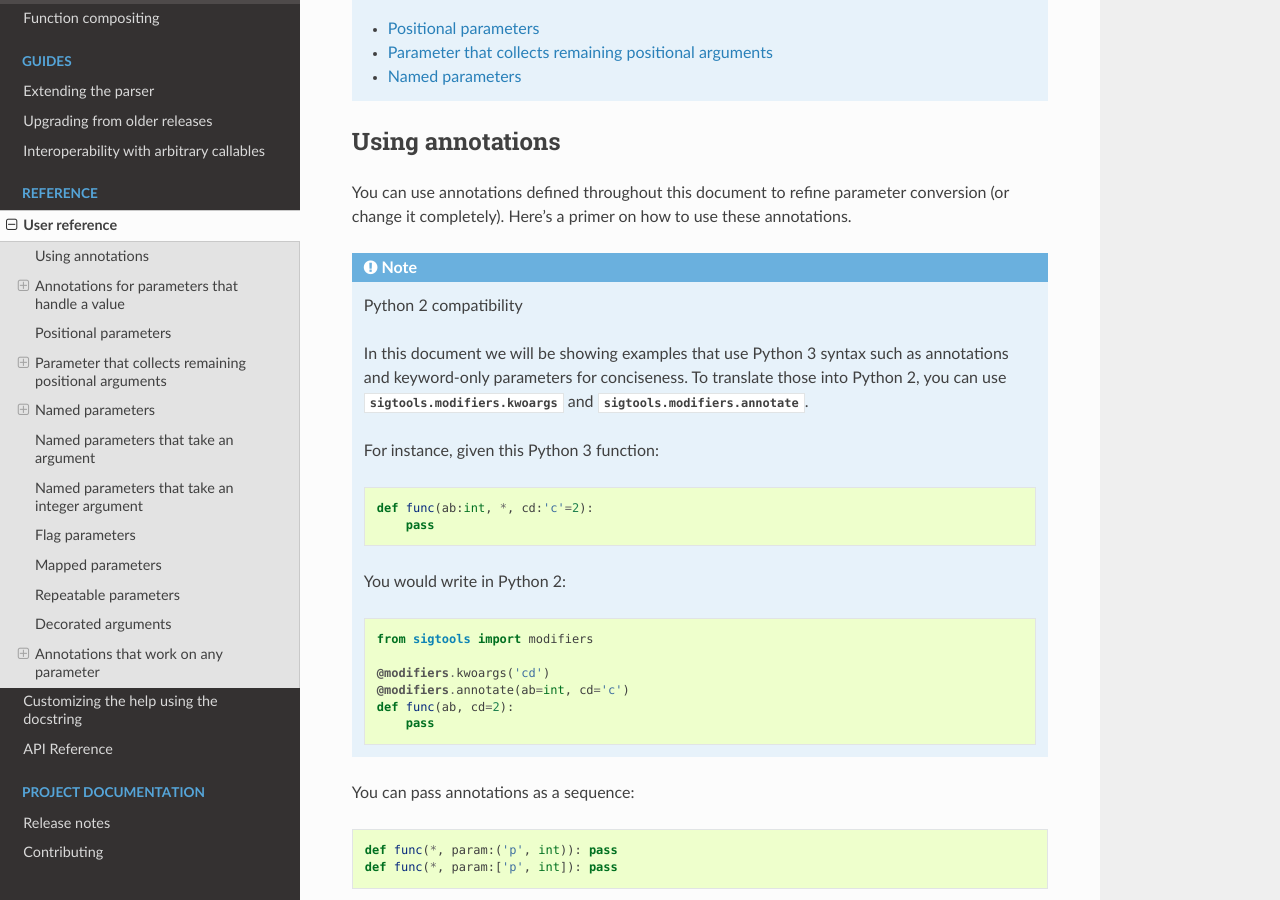
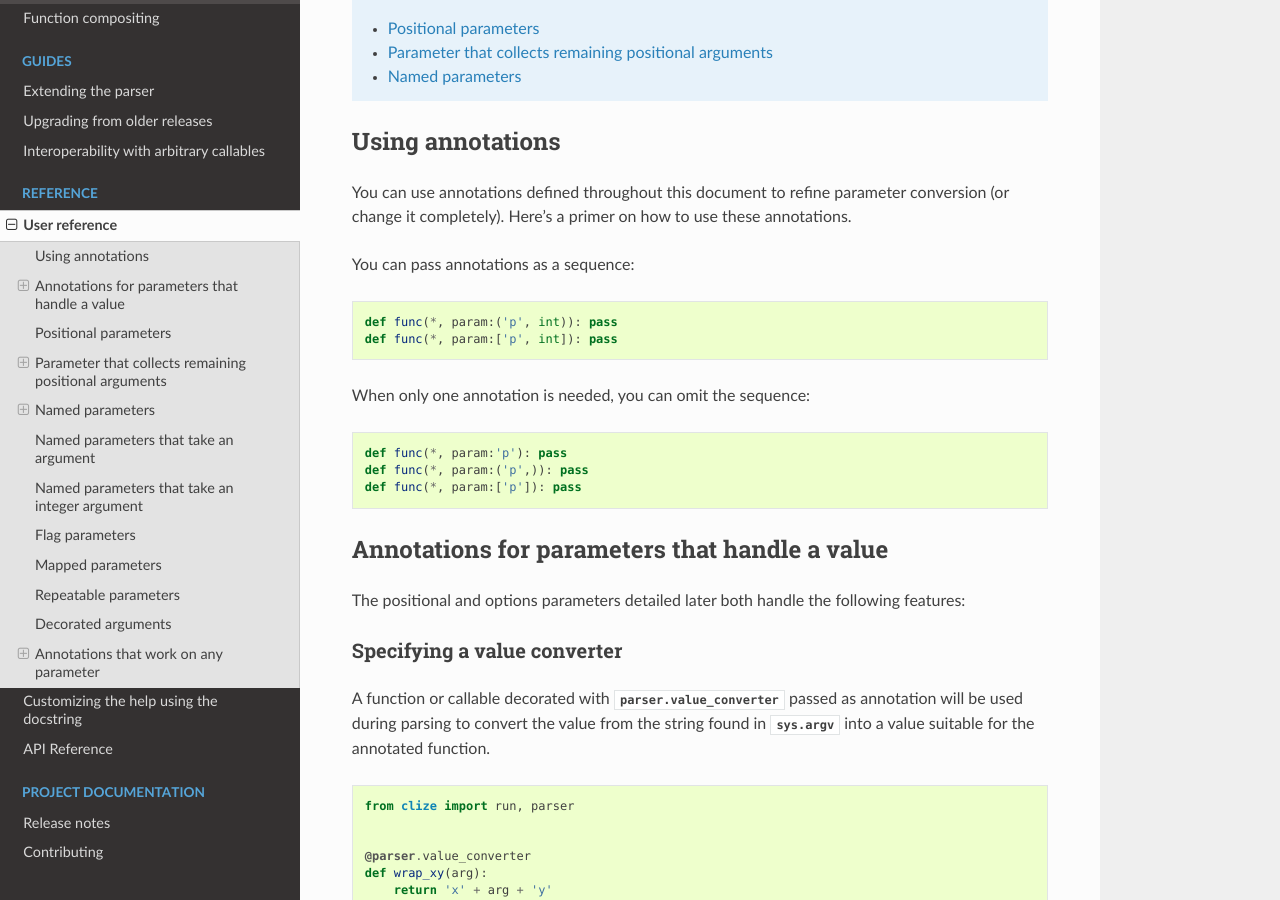
Before and after one commit to epsy/clize, a Sphinx documentation site: the page built from docs/reference.rst, in a window 1280 px wide and 900 px high, scrolled down 304 px. Built offline with Sphinx 7.4.7 and the Read the Docs theme 2.0.0, drawn with Linux system fonts in a browser that asks for light colours; some of the changed text lies outside the part shown.

Commit message:
remove python 2 code and examples

```diff
--- a/docs/basics.rst
+++ b/docs/basics.rst
@@ -158,8 +158,6 @@ by name, i.e.::
 Clize then treats keyword-only parameters as options rather than as positional
 parameters.
 
-.. note:: Python 2 does not support this syntax. See :ref:`named param py2`
-
 The change reflects on the command and its help when run::
 
     $ python3 ./echo.py --prefix x: --suffix :y 'spam
@@ -217,9 +215,6 @@ that it should receive at least one argument, you will have to tell Clize that
 
     if __name__ == '__main__':
         run(echo)
-
-.. note:: Python 2 does not support this syntax.
-   See :ref:`here <py2 annotations>`.
 
 
 Accepting flags
--- a/docs/index.rst
+++ b/docs/index.rst
@@ -45,9 +45,6 @@ interface for it:
     Hello John!
     $ python hello.py dave --no-capitalize
     Hello dave!
-
-While we use Python 3 syntax in this example, Clize is fully compatible with
-:ref:`Python 2.7 <named param py2>`.
 
 .. rubric:: Interested?
 
--- a/docs/reference.rst
+++ b/docs/reference.rst
@@ -28,36 +28,6 @@ Using annotations
 You can use annotations defined throughout this document to refine parameter
 conversion (or change it completely). Here's a primer on how to use these
 annotations.
-
-
-.. _py2 annotations:
-
-.. note:: Python 2 compatibility
-
-    In this document we will be showing examples that use Python 3 syntax such
-    as annotations and keyword-only parameters for conciseness. To translate
-    those into Python 2, you can use `sigtools.modifiers.kwoargs` and
-    `sigtools.modifiers.annotate`.
-
-    For instance, given this Python 3 function:
-
-    .. code-block:: python
-
-        def func(ab:int, *, cd:'c'=2):
-            pass
-
-    You would write in Python 2:
-
-    .. code-block:: python
-
-        from sigtools import modifiers
-
-        @modifiers.kwoargs('cd')
-        @modifiers.annotate(ab=int, cd='c')
-        def func(ab, cd=2):
-            pass
-
-.. x*  Fix syntax highlighting.
 
 You can pass annotations as a sequence:
 
@@ -290,31 +260,6 @@ pass them as strings in the parameter's annotation:
     par value
     $ python named.py --param value
     par value
-
-.. _named param py2:
-
-Python 2 support for named parameters
-.....................................
-
-Python 2 has no keyword-only parameters. To fill that gap, you can use the
-decorators from `sigtools.modifiers` to emulate them.
-
-.. code-block:: python
-
-    from sigtools.modifiers import DECORATOR
-
-    @DECORATOR
-    def func(ab, cd, de=None, fg=None, hi=None):
-        ...
-
-=================================== ===================================
-``@DECORATOR``                      Parameters that become keyword-only
-=================================== ===================================
-``@kwoargs('cd', 'fg')``            ``cd`` and ``fg``
-``@kwoargs(start='fg')``            ``fg`` and all following parameters
-``@autokwoargs``                    All parameters with defaut values
-``@autokwoargs(exceptions=['fg'])`` Same, except for ``fg``
-=================================== ===================================
 
 .. _name conversion:
 
```
Also changed, not shown: docs/faq.rst (+2 -7 lines), docs/porting.rst (+1 -7 lines), 2 other files.
